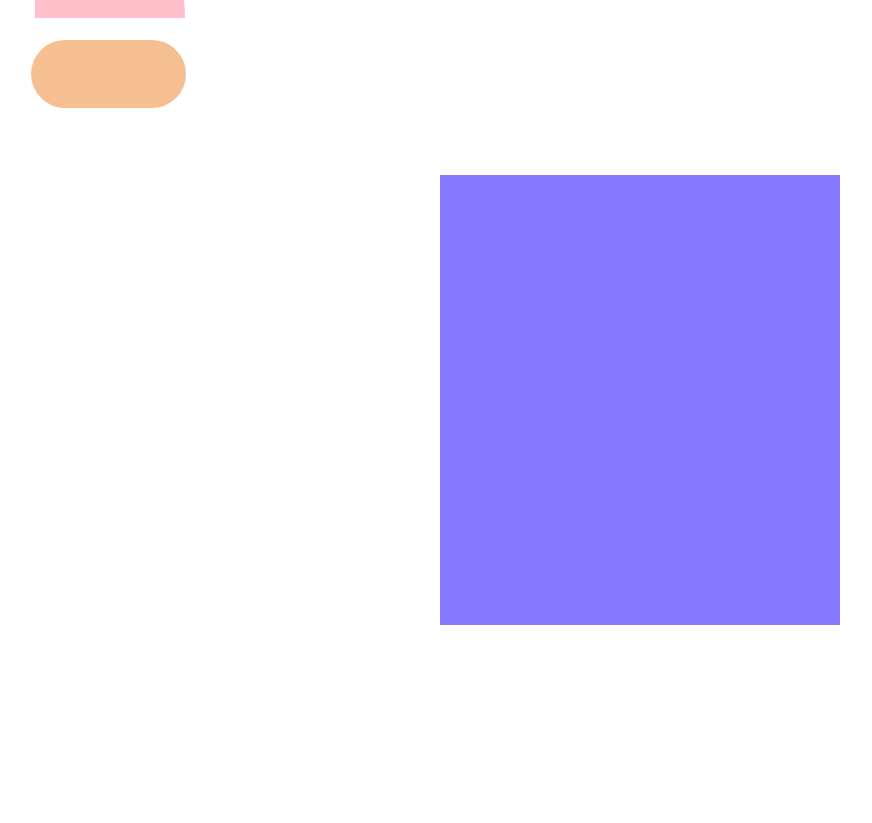
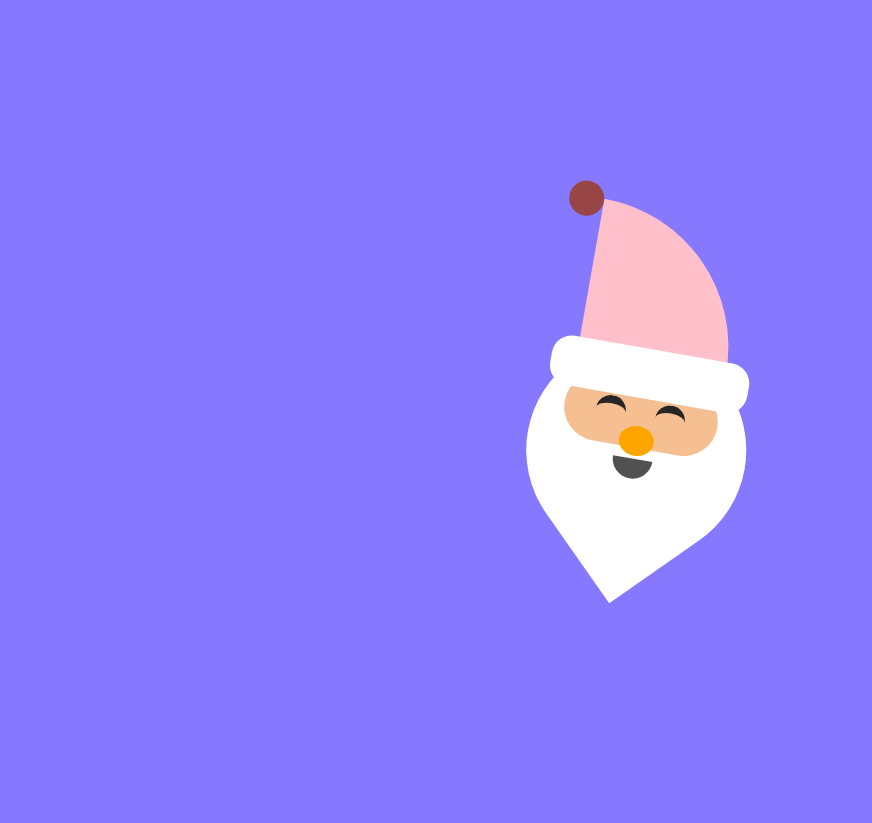
Before and after one commit to LeilaBrunisholz/holiday-animation-tutorial, a plain HTML site: page index.html in a window 1280 px wide. Shown: the whole page, without its empty margins (0-872 px from the left). Before the commit the page ends 800 px from the top, so only its background shows below. Drawn offline with Linux system fonts and the light colour scheme.

Commit message:
final commit

```diff
--- a/index.html
+++ b/index.html
@@ -5,12 +5,20 @@
     <link rel="stylesheet" href="style.css">
 </head>
 <body>
-    <div class="mycanvas"></div>
-    <div class="santa"></div>
-    <div class="beard"></div>
-    <div class="face"></div>
-    <div class="hat"></div>
-    <div class="bottom"></div>
-    <div class="top"></div>
+  <div class="mycanvas">
+    <div class="santa">
+        <div class="beard"></div>
+        <div class="face">
+            <div class="eyel"></div>
+            <div class="eyer"></div>
+            <div class="nose"></div>
+            <div class="mouth"></div>
+        </div>
+        <div class="hat">
+            <div class="bottom"></div>
+            <div class="top"></div>
+        </div>
+    </div>
+  </div>
 </body>
 </html>
--- a/style.css
+++ b/style.css
@@ -1,10 +1,11 @@
 body{
     padding:0;
     margin: 0;
+    background-color: rgb(134, 120, 255);
+
 }
 
 .mycanvas{
-    background-color: rgb(134, 120, 255);
     height:450px;
     width:400px;
     position:absolute;
@@ -13,6 +14,13 @@ body{
     right:0;
     top:0;
     bottom:0;
+    transform: rotate(10deg);
+    animation:nod 4s infinite;
+}
+@keyframes nod{
+    50%{
+        transform: rotates(-5deg);
+    }
 }
 
 .santa{
@@ -50,7 +58,7 @@ body{
 }
 
 .bottom{
-    background-color: white;
+    background-color: rgb(255, 255, 255);
     height: 50px;
     width: 200px;
     border-radius:20px;
@@ -60,7 +68,7 @@ body{
 }
 
 .top{
-    background-color: white;
+    background-color: rgb(151, 69, 69);
     height:35px;
     width:35px;
     border-radius:50%;
@@ -68,3 +76,40 @@ body{
     bottom:65px;
     right:35px;
 }
+
+.eye,.eyer, .eyel{
+    height:15px;
+    width:30px;
+    border-top:8px solid #262626;
+    border-radius: 30px 30px 0 0;
+    position: relative;
+}
+.eyel{
+    left:32px;
+    top:20px;
+}
+
+.eyer{
+    bottom:3px;
+    left:92px;
+}
+
+.nose{
+    background-color: orange;
+    height:30px;
+    width:35px;
+    border-radius:50%;
+    position:relative;
+    left:60px;
+}
+
+.mouth{
+    background-color: #262626;
+    height: 20px;
+    width: 40px;
+    border-radius: 0 0 20px 20px;
+    position:relative;
+    top:3px;
+    left:57px;
+    opacity: 0.8;
+}
```
